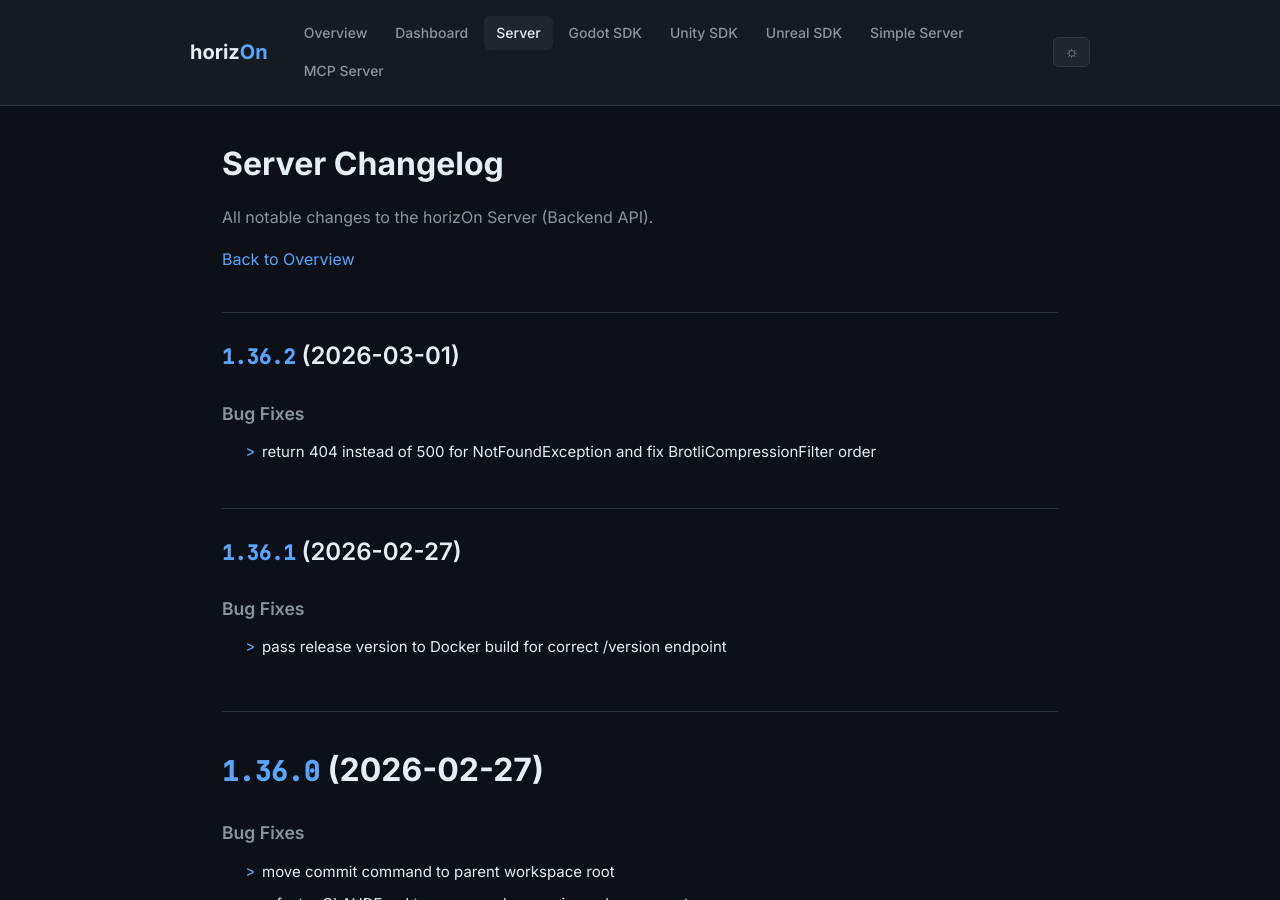
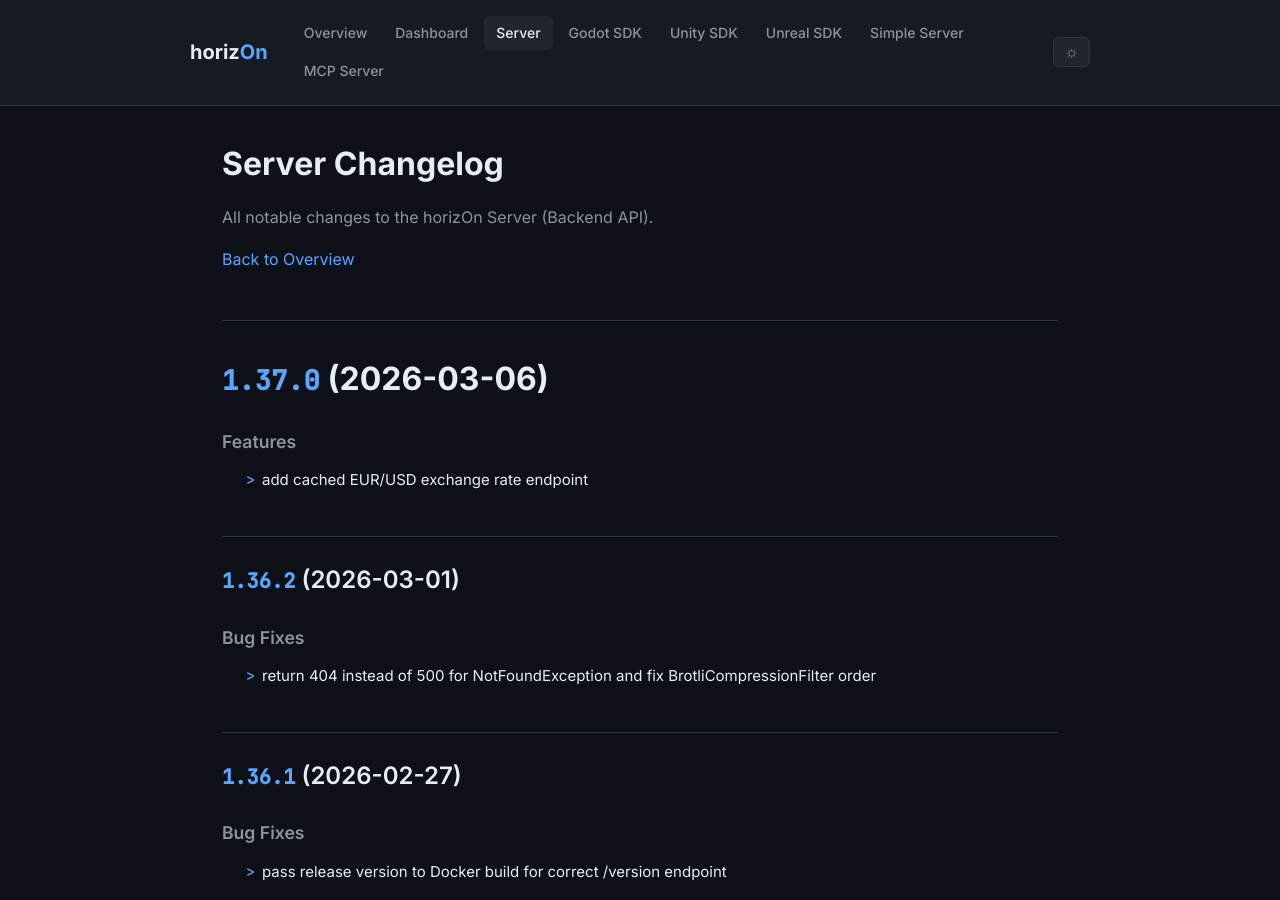
Before and after one commit to ProjectMakersDE/horizOn-Changelog, a Jekyll site: the page built from server-changelog.md, in a window 1280 px wide and 900 px high. Built offline with Jekyll 4.4.1, drawn with Linux system fonts in a browser that asks for light colours.

Commit message:
chore: sync changelogs [skip ci]

```diff
--- a/server-changelog.md
+++ b/server-changelog.md
@@ -8,6 +8,13 @@ title: Server Changelog
 All notable changes to the horizOn Server (Backend API).
 
 [Back to Overview](.)
+
+# [1.37.0](https://github.com/ProjectMakersDE/horizOn-Server/compare/v1.36.2...v1.37.0) (2026-03-06)
+
+
+### Features
+
+* add cached EUR/USD exchange rate endpoint ([ebf28ee](https://github.com/ProjectMakersDE/horizOn-Server/commit/ebf28ee57988ebb7260e1fd1bc9aa42b11870214))
 
 ## [1.36.2](https://github.com/ProjectMakersDE/horizOn-Server/compare/v1.36.1...v1.36.2) (2026-03-01)
 
```
Also changed, not shown: index.md (+1 -1 lines).
